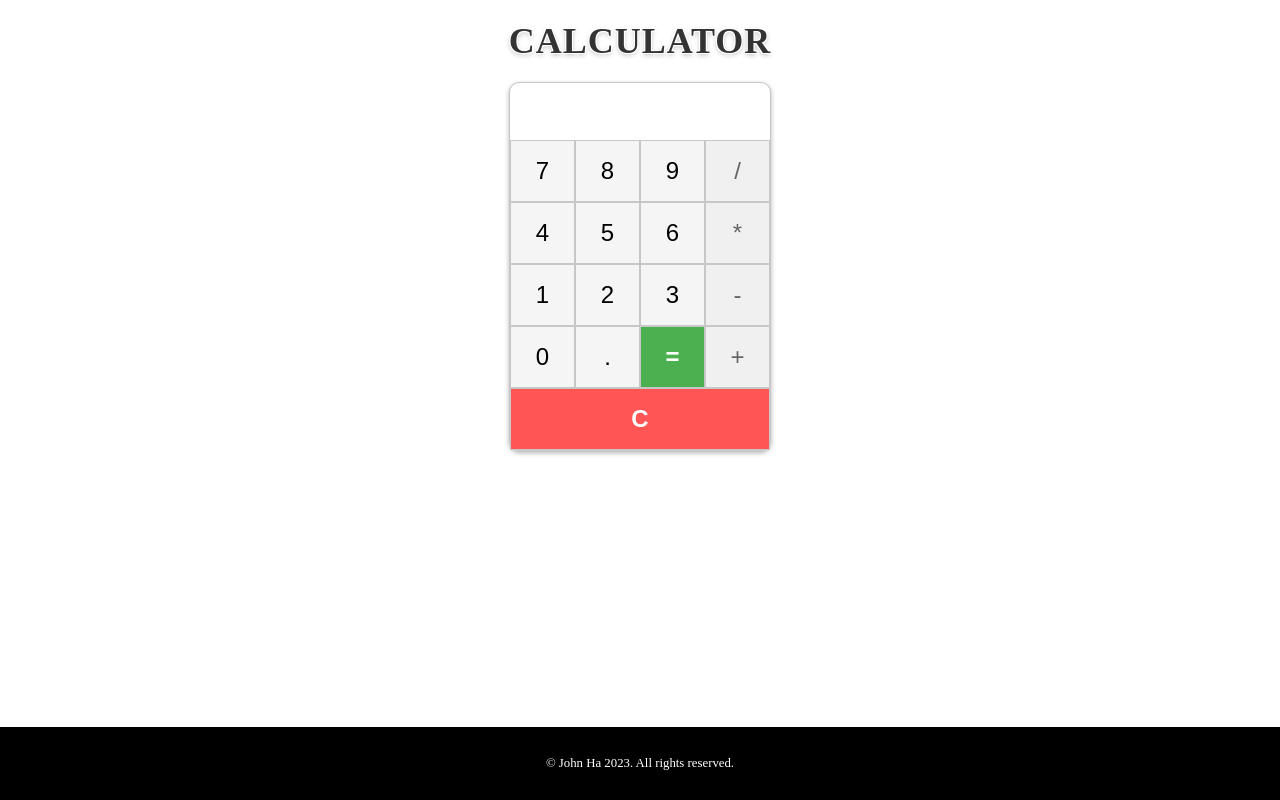
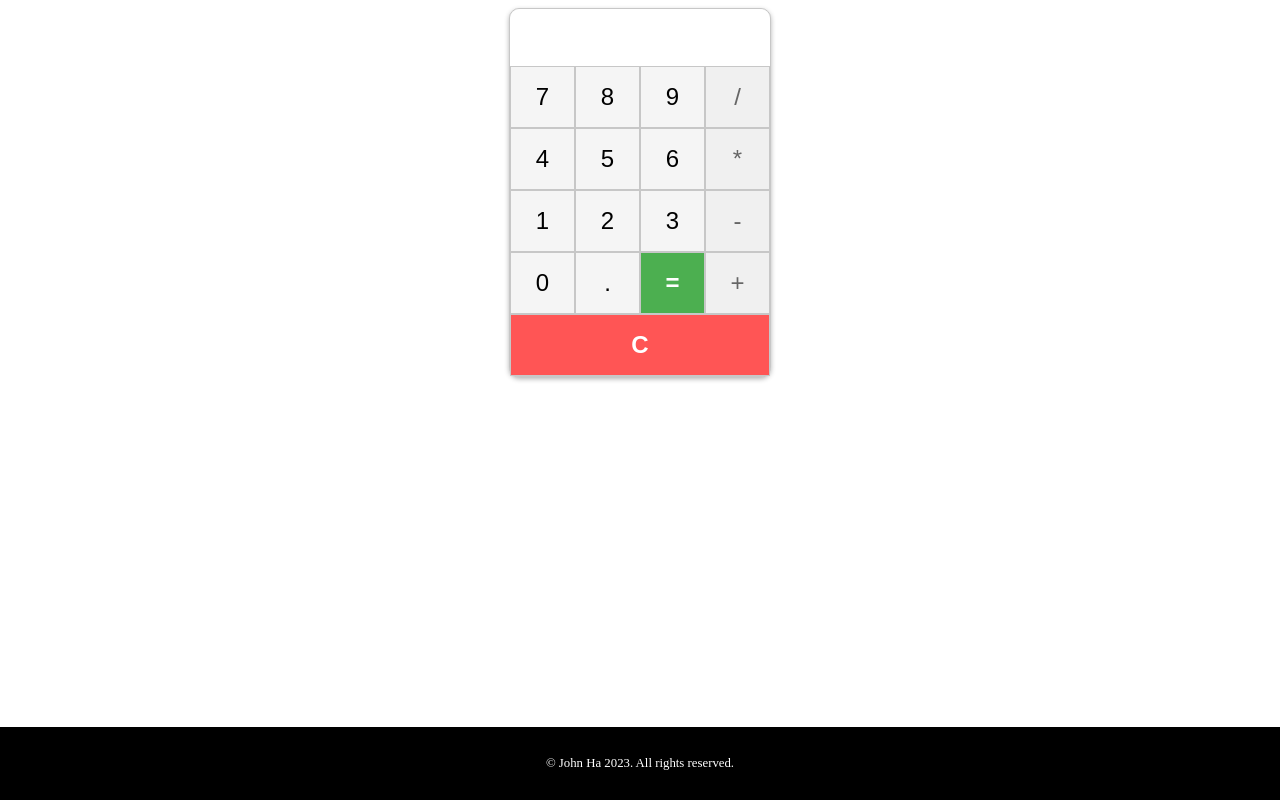
Before and after one commit to JohnHaDeveloper/calculator, a plain HTML site: page index.html in a window 1280 px wide. Drawn offline with Linux system fonts and the light colour scheme.

Commit message:
Update index.html

```diff
--- a/index.html
+++ b/index.html
@@ -6,7 +6,6 @@
     <link rel="stylesheet" type="text/css" href="styles.css">
   </head>
   <body>
-    <h1>Calculator</h1>
     <div class="calculator">
       <input type="text" class="display" id="display" readonly>
       <div class="button-row">
```
